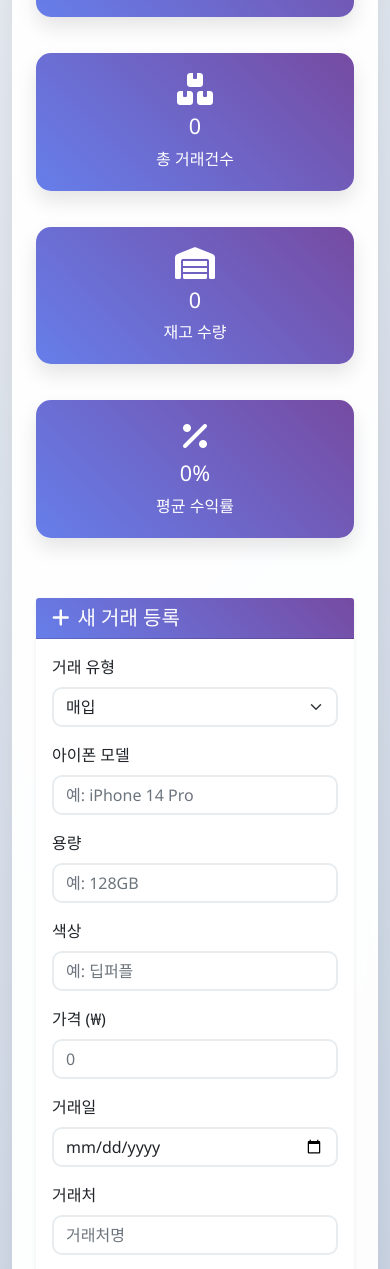
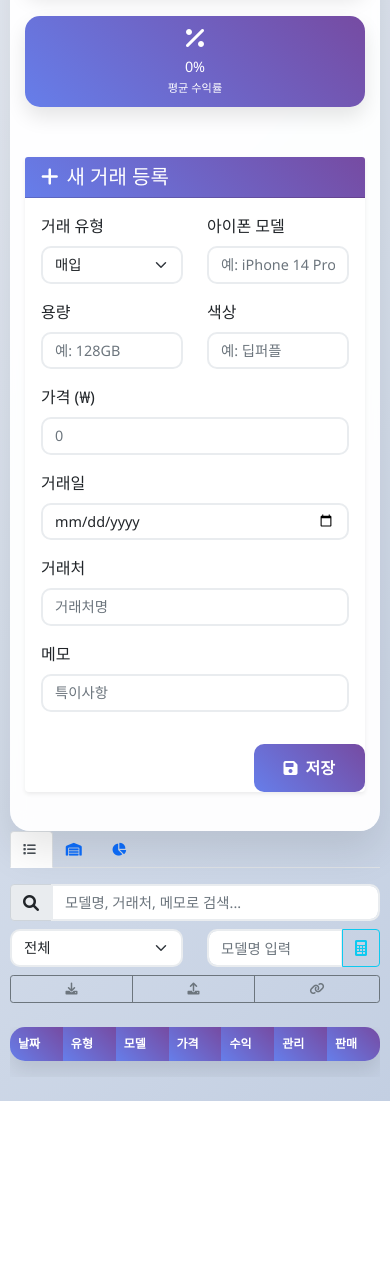
Before and after one commit to sihyun0519/phone, a plain HTML site: page index.html in a window 390 px wide. Shown: the part 731-2000 px from the top of the page. After the commit the page ends 1832 px from the top, so only its background shows below. Drawn offline with nearby package versions, Linux system fonts and the light colour scheme; no server answers.

Commit message:
Update index.html

```diff
--- a/index.html
+++ b/index.html
@@ -22,9 +22,38 @@
             background: linear-gradient(45deg, #667eea, #764ba2);
             color: white;
             border-radius: 15px;
-            padding: 20px;
-            margin-bottom: 20px;
+            padding: 15px;
+            margin-bottom: 15px;
             box-shadow: 0 10px 20px rgba(0,0,0,0.1);
+        }
+
+        .stats-card h4 {
+            font-size: 1.2rem;
+            margin-bottom: 5px;
+        }
+
+        .stats-card p {
+            font-size: 0.8rem;
+            margin-bottom: 0;
+        }
+
+        @media (max-width: 768px) {
+            .stats-card {
+                padding: 12px;
+                margin-bottom: 10px;
+            }
+
+            .stats-card h4 {
+                font-size: 1rem;
+            }
+
+            .stats-card p {
+                font-size: 0.7rem;
+            }
+
+            .stats-card i {
+                font-size: 1.5rem !important;
+            }
         }
         .form-control, .form-select {
             border-radius: 10px;
@@ -102,6 +131,67 @@
                         </div>
                     </div>
 
+                    <style>
+                        @media (max-width: 768px) {
+                            .display-4 {
+                                font-size: 1.8rem !important;
+                            }
+
+                            .lead {
+                                font-size: 0.9rem !important;
+                            }
+
+                            .me-3 {
+                                margin-right: 0.5rem !important;
+                            }
+
+                            .container-fluid {
+                                padding-left: 10px !important;
+                                padding-right: 10px !important;
+                            }
+
+                            .main-container {
+                                padding: 15px !important;
+                            }
+
+                            .table {
+                                font-size: 0.8rem;
+                            }
+
+                            .btn-sm {
+                                padding: 0.25rem 0.5rem;
+                                font-size: 0.75rem;
+                            }
+
+                            .form-control, .form-select {
+                                font-size: 0.9rem;
+                            }
+
+                            .nav-tabs .nav-link {
+                                padding: 0.5rem 0.75rem;
+                                font-size: 0.8rem;
+                            }
+                        }
+
+                        @media (max-width: 576px) {
+                            .display-4 {
+                                font-size: 1.5rem !important;
+                            }
+
+                            .stats-card {
+                                padding: 10px;
+                            }
+
+                            .stats-card h4 {
+                                font-size: 0.9rem;
+                            }
+
+                            .table {
+                                font-size: 0.75rem;
+                            }
+                        }
+                    </style>
+
                     <!-- 통계 카드들 -->
                     <div class="row mb-4">
                         <div class="col-md-2 col-sm-6 mb-3">
@@ -158,26 +248,26 @@
                                 <div class="card-body">
                                     <form id="transactionForm">
                                         <div class="row">
-                                            <div class="col-md-3 mb-3">
+                                            <div class="col-md-3 col-6 mb-3">
                                                 <label class="form-label">거래 유형</label>
                                                 <select class="form-select" id="transactionType" required>
                                                     <option value="purchase">매입</option>
                                                     <option value="sale">판매</option>
                                                 </select>
                                             </div>
-                                            <div class="col-md-3 mb-3">
+                                            <div class="col-md-3 col-6 mb-3">
                                                 <label class="form-label">아이폰 모델</label>
                                                 <input type="text" class="form-control" id="phoneModel" placeholder="예: iPhone 14 Pro" required>
                                             </div>
-                                            <div class="col-md-2 mb-3">
+                                            <div class="col-md-2 col-6 mb-3">
                                                 <label class="form-label">용량</label>
                                                 <input type="text" class="form-control" id="storage" placeholder="예: 128GB">
                                             </div>
-                                            <div class="col-md-2 mb-3">
+                                            <div class="col-md-2 col-6 mb-3">
                                                 <label class="form-label">색상</label>
                                                 <input type="text" class="form-control" id="color" placeholder="예: 딥퍼플">
                                             </div>
-                                            <div class="col-md-2 mb-3">
+                                            <div class="col-md-2 col-12 mb-3">
                                                 <label class="form-label">가격 (₩)</label>
                                                 <input type="number" class="form-control" id="price" placeholder="0" required>
                                             </div>
@@ -224,17 +314,17 @@
                     <ul class="nav nav-tabs mb-3" id="mainTabs" role="tablist">
                         <li class="nav-item" role="presentation">
                             <button class="nav-link active" id="transactions-tab" data-bs-toggle="tab" data-bs-target="#transactions" type="button" role="tab">
-                                <i class="fas fa-list me-2"></i>거래 내역
+                                <i class="fas fa-list me-1"></i><span class="d-none d-sm-inline">거래 내역</span>
                             </button>
                         </li>
                         <li class="nav-item" role="presentation">
                             <button class="nav-link" id="inventory-tab" data-bs-toggle="tab" data-bs-target="#inventory" type="button" role="tab">
-                                <i class="fas fa-warehouse me-2"></i>재고 관리
+                                <i class="fas fa-warehouse me-1"></i><span class="d-none d-sm-inline">재고 관리</span>
                             </button>
                         </li>
                         <li class="nav-item" role="presentation">
                             <button class="nav-link" id="analytics-tab" data-bs-toggle="tab" data-bs-target="#analytics" type="button" role="tab">
-                                <i class="fas fa-chart-pie me-2"></i>수익률 분석
+                                <i class="fas fa-chart-pie me-1"></i><span class="d-none d-sm-inline">수익률 분석</span>
                             </button>
                         </li>
                     </ul>
@@ -245,37 +335,37 @@
                         <div class="tab-pane fade show active" id="transactions" role="tabpanel">
                             <!-- 필터 및 검색 -->
                             <div class="row mb-3">
-                                <div class="col-md-4">
+                                <div class="col-md-4 col-12 mb-2">
                                     <div class="input-group">
                                         <span class="input-group-text"><i class="fas fa-search"></i></span>
                                         <input type="text" class="form-control" id="searchInput" placeholder="모델명, 거래처, 메모로 검색...">
                                     </div>
                                 </div>
-                                <div class="col-md-2">
+                                <div class="col-md-2 col-6 mb-2">
                                     <select class="form-select" id="statusFilter">
                                         <option value="all">전체</option>
                                         <option value="purchase">매입</option>
                                         <option value="sale">판매</option>
                                     </select>
                                 </div>
-                                <div class="col-md-3">
+                                <div class="col-md-3 col-6 mb-2">
                                     <div class="input-group">
-                                        <input type="text" class="form-control" id="recommendModel" placeholder="모델명 입력 (예: iPhone 14)">
+                                        <input type="text" class="form-control" id="recommendModel" placeholder="모델명 입력">
                                         <button class="btn btn-outline-info" type="button" onclick="showRecommendedPrice(document.getElementById('recommendModel').value)">
                                             <i class="fas fa-calculator"></i>
                                         </button>
                                     </div>
                                 </div>
-                                <div class="col-md-3">
+                                <div class="col-md-3 col-12 mb-2">
                                     <div class="btn-group w-100" role="group">
-                                        <button class="btn btn-outline-secondary" onclick="exportData()">
-                                            <i class="fas fa-download me-2"></i>내보내기
+                                        <button class="btn btn-outline-secondary btn-sm" onclick="exportData()">
+                                            <i class="fas fa-download"></i>
                                         </button>
-                                        <button class="btn btn-outline-secondary" onclick="importData()">
-                                            <i class="fas fa-upload me-2"></i>가져오기
+                                        <button class="btn btn-outline-secondary btn-sm" onclick="importData()">
+                                            <i class="fas fa-upload"></i>
                                         </button>
-                                        <button class="btn btn-outline-secondary" onclick="importFromURL()">
-                                            <i class="fas fa-link me-2"></i>URL
+                                        <button class="btn btn-outline-secondary btn-sm" onclick="importFromURL()">
+                                            <i class="fas fa-link"></i>
                                         </button>
                                     </div>
                                 </div>
@@ -289,11 +379,11 @@
                                             <th>날짜</th>
                                             <th>유형</th>
                                             <th>모델</th>
-                                            <th>용량</th>
-                                            <th>색상</th>
+                                            <th class="d-none d-md-table-cell">용량</th>
+                                            <th class="d-none d-md-table-cell">색상</th>
                                             <th>가격</th>
-                                            <th>거래처</th>
-                                            <th>메모</th>
+                                            <th class="d-none d-md-table-cell">거래처</th>
+                                            <th class="d-none d-md-table-cell">메모</th>
                                             <th>수익</th>
                                             <th>관리</th>
                                             <th>판매</th>
```
